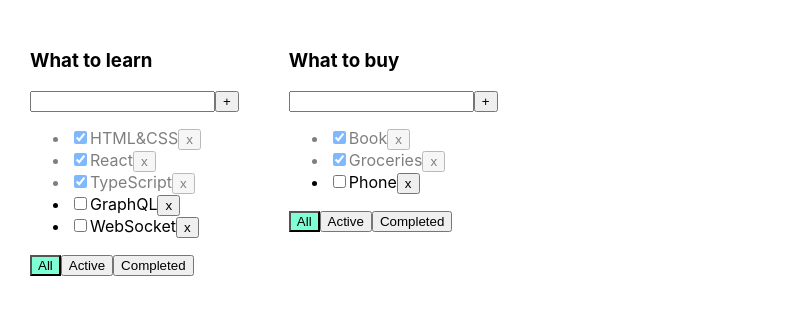
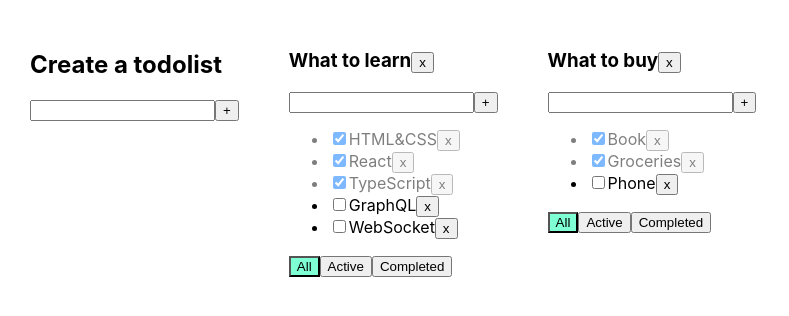
Before and after one commit to BunyodL/todolist-ts, a React (Create React App) app: page / in a window 1280 px wide. Shown: the top 316 px of the page, without its empty margins (0-789 px from the left). Built offline with nearby package versions, Linux system fonts and the light colour scheme.

Commit message:
create a todolist, universal input, delete todolist

```diff
--- /dev/null
+++ b/src/AddItemInput.tsx
@@ -0,0 +1,46 @@
+import { ChangeEvent, KeyboardEvent, useState } from "react";
+
+type Props = {
+  addItem: (text: string) => void;
+};
+
+export function AddItemInput({ addItem }: Props) {
+  const [newTaskTitle, setNewTaskTitle] = useState("");
+  const [error, setError] = useState<string | null>(null);
+
+  const handleNewTaskTitle = (e: ChangeEvent<HTMLInputElement>) => {
+    setNewTaskTitle(e.currentTarget.value);
+  };
+
+  const handleAddTask = () => {
+    if (!newTaskTitle.trim()) {
+      setError("Title is required");
+      setNewTaskTitle("");
+      return;
+    }
+
+    addItem(newTaskTitle.trim());
+    setNewTaskTitle("");
+  };
+
+  const onKeyDownHandler = (e: KeyboardEvent<HTMLInputElement>) => {
+    setError(null);
+    if (e.key === "Enter") {
+      handleAddTask();
+    }
+  };
+
+  return (
+    <div>
+      <input
+        type="text"
+        value={newTaskTitle}
+        onChange={handleNewTaskTitle}
+        onKeyDown={onKeyDownHandler}
+        className={error ? "error" : ""}
+      />
+      <button onClick={handleAddTask}>+</button>
+      {error && <div className="error-message">{error}</div>}
+    </div>
+  );
+}
--- a/src/App.tsx
+++ b/src/App.tsx
@@ -2,6 +2,7 @@ import { useState } from "react";
 import "./App.css";
 import TodoList, { TaskType } from "./TodoList";
 import { v1 } from "uuid";
+import { AddItemInput } from "./AddItemInput";
 
 export type TasksFilterValue = "all" | "active" | "completed";
 
@@ -40,7 +41,7 @@ function App() {
   });
 
   function addTask(text: string, todolistId: string) {
-    const task = {
+    const task: TaskType = {
       id: v1(),
       title: text,
       isDone: false,
@@ -83,8 +84,30 @@ function App() {
     setTasks({ ...tasks });
   }
 
+  function addTodolistHandler(title: string) {
+    const newTodolist: TodoListType = {
+      id: v1(),
+      filter: "all",
+      title,
+    };
+
+    setTodolists([newTodolist, ...todolists]);
+    setTasks({ ...tasks, [newTodolist.id]: [] });
+  }
+
+  function deleteTodolist(todolistId: string) {
+    const updatedTodolists = todolists.filter((t) => t.id !== todolistId);
+
+    setTodolists(updatedTodolists);
+    delete tasks[todolistId];
+  }
+
   return (
     <div className="App">
+      <div>
+        <h2>Create a todolist</h2>
+        <AddItemInput addItem={addTodolistHandler} />
+      </div>
       {todolists.map((tl) => {
         let filteredTasks = tasks[tl.id];
 
@@ -97,6 +120,7 @@ function App() {
         }
 
         return (
+          <div>
             <TodoList
               key={tl.id}
               id={tl.id}
@@ -107,7 +131,9 @@ function App() {
               filter={tl.filter}
               changeFilter={changeFilter}
               changeStatus={changeStatus}
+              deleteTodolist={deleteTodolist}
             />
+          </div>
         );
       })}
     </div>
--- a/src/TodoList.tsx
+++ b/src/TodoList.tsx
@@ -1,5 +1,6 @@
-import { ChangeEvent, KeyboardEvent, useState } from "react";
+import { ChangeEvent } from "react";
 import { TasksFilterValue } from "./App";
+import { AddItemInput } from "./AddItemInput";
 
 export type TaskType = {
   id: string;
@@ -16,6 +17,7 @@ type Props = {
   changeFilter: (filter: TasksFilterValue, todolistId: string) => void;
   changeStatus: (id: string, b: boolean, todolistId: string) => void;
   id: string;
+  deleteTodolist: (id: string) => void;
 };
 
 const TodoList = ({
@@ -27,52 +29,27 @@ const TodoList = ({
   filter,
   changeStatus,
   id,
+  deleteTodolist,
 }: Props) => {
-  const [newTaskTitle, setNewTaskTitle] = useState("");
-  const [error, setError] = useState<string | null>(null);
-
-  const handleNewTaskTitle = (e: ChangeEvent<HTMLInputElement>) => {
-    setNewTaskTitle(e.currentTarget.value);
-  };
-
-  const handleAddTask = () => {
-    if (!newTaskTitle.trim()) {
-      setError("Title is required");
-      setNewTaskTitle("");
-      return;
-    }
-
-    addTask(newTaskTitle.trim(), id);
-    setNewTaskTitle("");
-  };
-
-  const onKeyDownHandler = (e: KeyboardEvent<HTMLInputElement>) => {
-    setError(null);
-    if (e.key === "Enter") {
-      handleAddTask();
-    }
-  };
+  function handleAddTask(text: string) {
+    addTask(text, id);
+  }
 
   const allFilter = () => changeFilter("all", id);
   const activeFilter = () => changeFilter("active", id);
   const completedFilter = () => changeFilter("completed", id);
 
+  const removeTodolist = () => deleteTodolist(id);
+
   return (
     <div className="todoList">
-      <h3>{title}</h3>
-
       <div>
-        <input
-          type="text"
-          value={newTaskTitle}
-          onChange={handleNewTaskTitle}
-          onKeyDown={onKeyDownHandler}
-          className={error ? "error" : ""}
-        />
-        <button onClick={handleAddTask}>+</button>
-        {error && <div className="error-message">{error}</div>}
+        <h3>
+          {title}
+          <button onClick={removeTodolist}>x</button>
+        </h3>
       </div>
-
+      <AddItemInput addItem={handleAddTask} />
       <ul>
         {tasks.map((t) => {
           const removeTaskHandler = () => removeTask(t.id, id);
```
Lines whose indentation alone changed are shown as unchanged.
